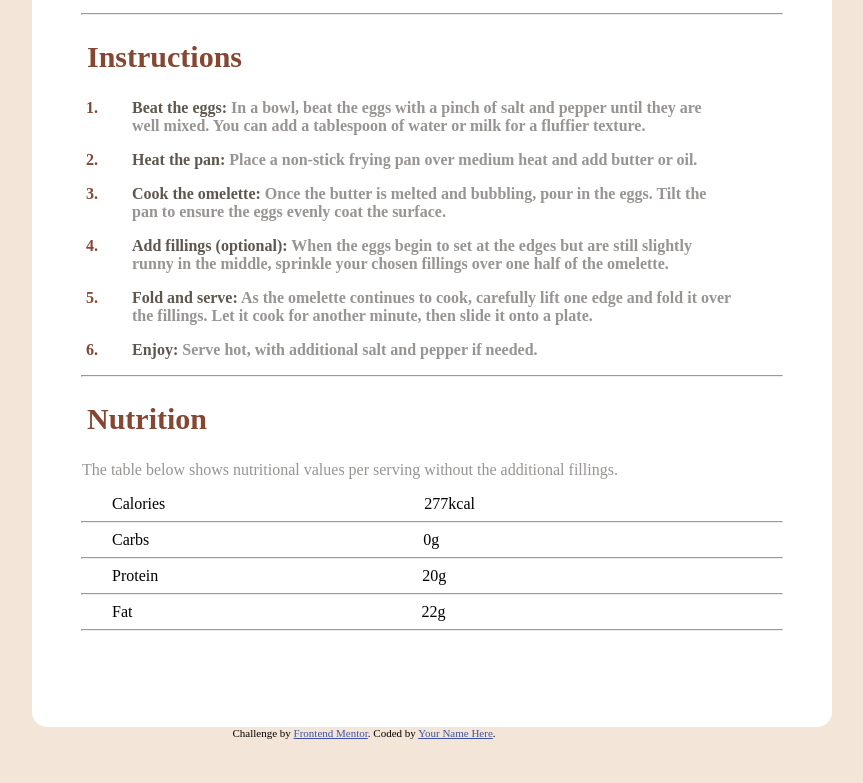
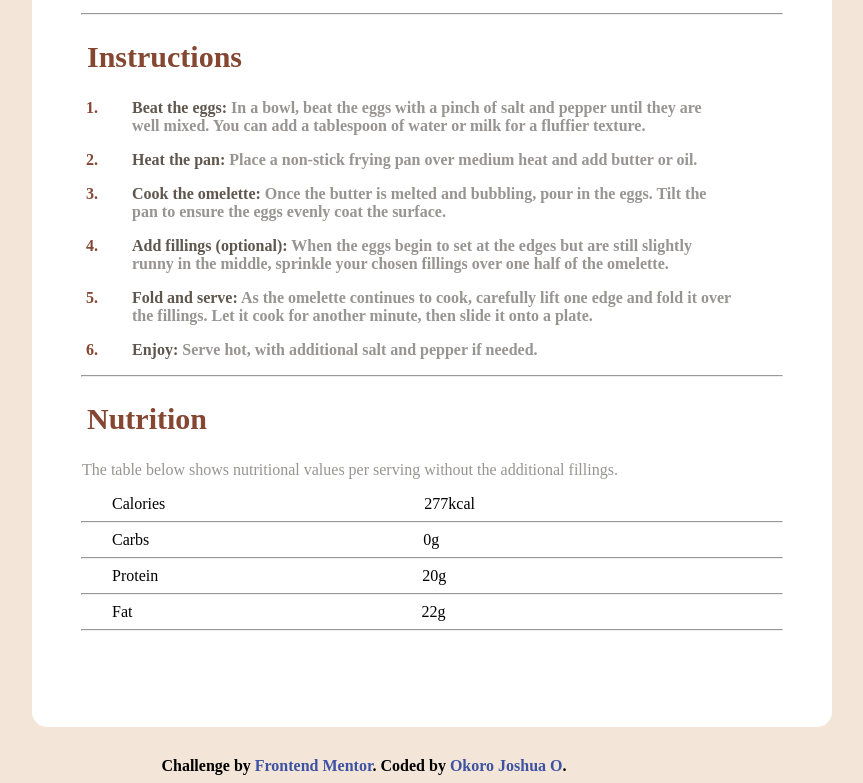
Before and after one commit to Joshua65676/recipe-page-main, a plain HTML site: page index.html in a window 1280 px wide. Shown: the part 973-1756 px from the top of the page, without its empty margins (276-1139 px from the left). Before the commit the page ends 1720 px from the top, so only its background shows below. Drawn offline with Linux system fonts and the light colour scheme.

Commit message:
first commit

```diff
--- a/index.html
+++ b/index.html
@@ -10,8 +10,8 @@
 
   <!-- Feel free to remove these styles or customise in your own stylesheet 👍 -->
   <style>
-    .attribution { font-size: 11px; text-align: center; }
-    .attribution a { color: hsl(228, 45%, 44%); list-style: none; }
+    .attribution { font-size: 16px; text-align: center; margin-top: 30px; font-weight: bold; }
+    .attribution a { color: hsl(228, 45%, 44%); text-decoration: none;  }
   </style>
 </head>
 <body>
@@ -154,7 +154,7 @@
 
   <div class="attribution">
     Challenge by <a href="https://www.frontendmentor.io?ref=challenge" target="_blank">Frontend Mentor</a>.
-    Coded by <a href="#">Your Name Here</a>.
+    Coded by <a href="#">Okoro Joshua O</a>.
   </div>
 </body>
 </html>
```
